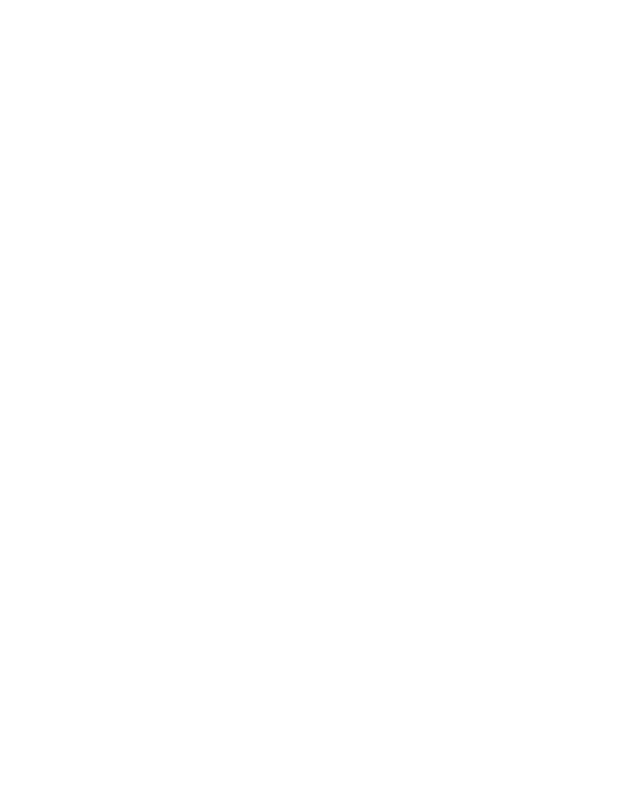
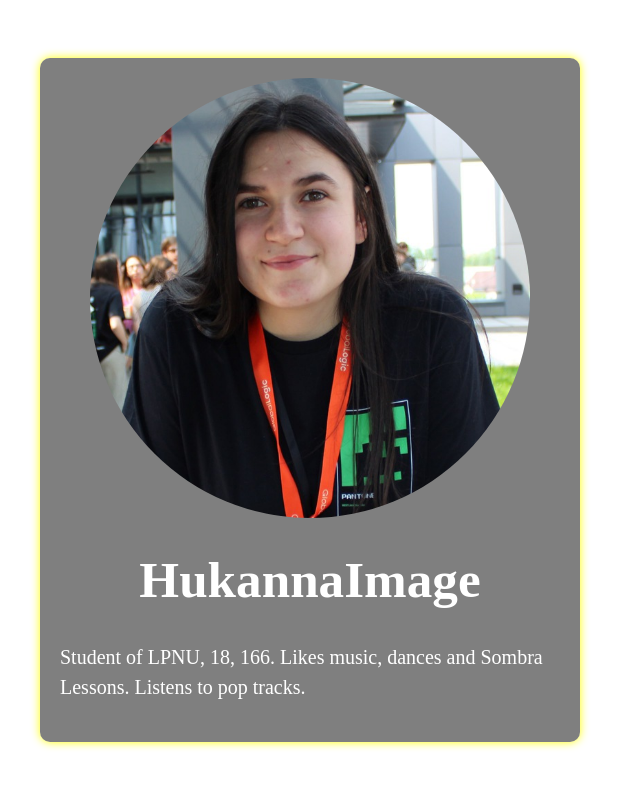
Before and after one commit to Romenjo/sombra-app, a React (Vite) app: page / in a window 1280 px wide. Shown: the top 788 px of the page, without its empty margins (0-640 px from the left). Built offline with nearby package versions, Linux system fonts and the light colour scheme.

Commit message:
feat/HA: add Huk profile to App

```diff
--- a/src/App.tsx
+++ b/src/App.tsx
@@ -1,15 +1,21 @@
-import { useState } from "react";
+
 import "./App.css";
-import ImagePlacer from "./components/ImagePlacer";
-import DescriptionBox from "./components/DescriptionBox";
 import Card from "./components/Card";
 import HorizontalStack from "./components/HorizontalStack";
+import HukannaImage from "./images/Hukanna.jpg";
 
 
 function App() {
   return (
     <>
       <HorizontalStack>
+        <Card
+          imageUrl={HukannaImage}
+          name="HukannaImage"
+          description="Student of LPNU, 18, 166. Likes music, dances and Sombra Lessons.
+          Listens to pop tracks."
+          glowColor="yellow"
+          />
 
       </HorizontalStack>
     </>
```
Also changed, not shown: src/images/Hukanna.jpg (added).
